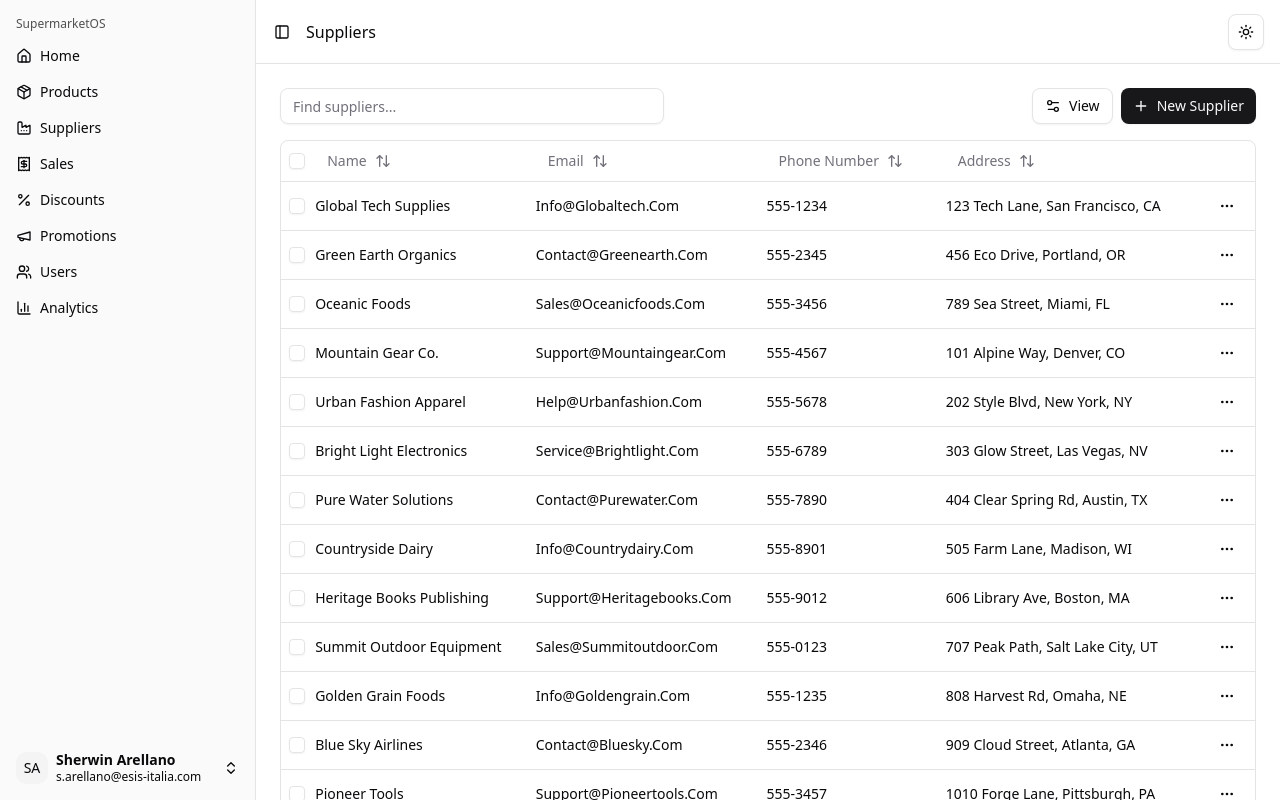
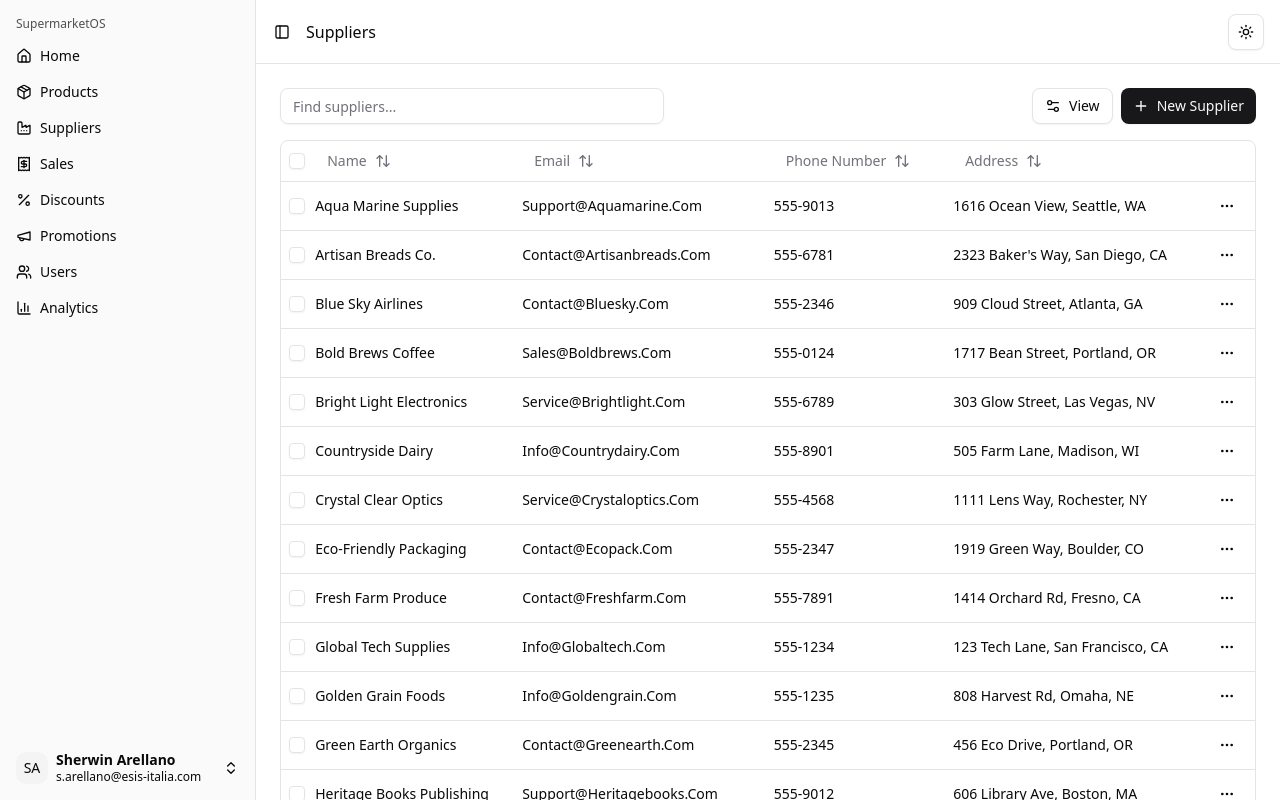
Before and after one commit to MichelaCiaccio/GestionaleSupermercato, a Next.js app: page /dashboard/suppliers in a window 1280 px wide. Shown: the top 800 px of the page. Built offline with nearby package versions, Linux system fonts and the light colour scheme.

Commit message:
Fix suppliers initial sort

```diff
--- a/src/components/ui/suppliers/suppliers-data-table.tsx
+++ b/src/components/ui/suppliers/suppliers-data-table.tsx
@@ -47,7 +47,9 @@ export function SuppliersDataTable<TData, TValue>({
   columns,
   data,
 }: DataTableProps<TData, TValue>) {
-  const [sorting, setSorting] = useState<SortingState>([]);
+  const [sorting, setSorting] = useState<SortingState>([
+    { id: 'name', desc: false },
+  ]);
   const [columnFilters, setColumnFilters] = useState<ColumnFiltersState>([]);
   const [columnVisibility, setColumnVisibility] = useState<VisibilityState>({});
   const [rowSelection, setRowSelection] = useState({});
@@ -66,7 +68,6 @@ export function SuppliersDataTable<TData, TValue>({
     onColumnVisibilityChange: setColumnVisibility,
     onRowSelectionChange: setRowSelection,
     initialState: {
-      sorting: [{ id: 'name', desc: true }],
       pagination: { pageSize: 20 },
     },
     state: {
```
